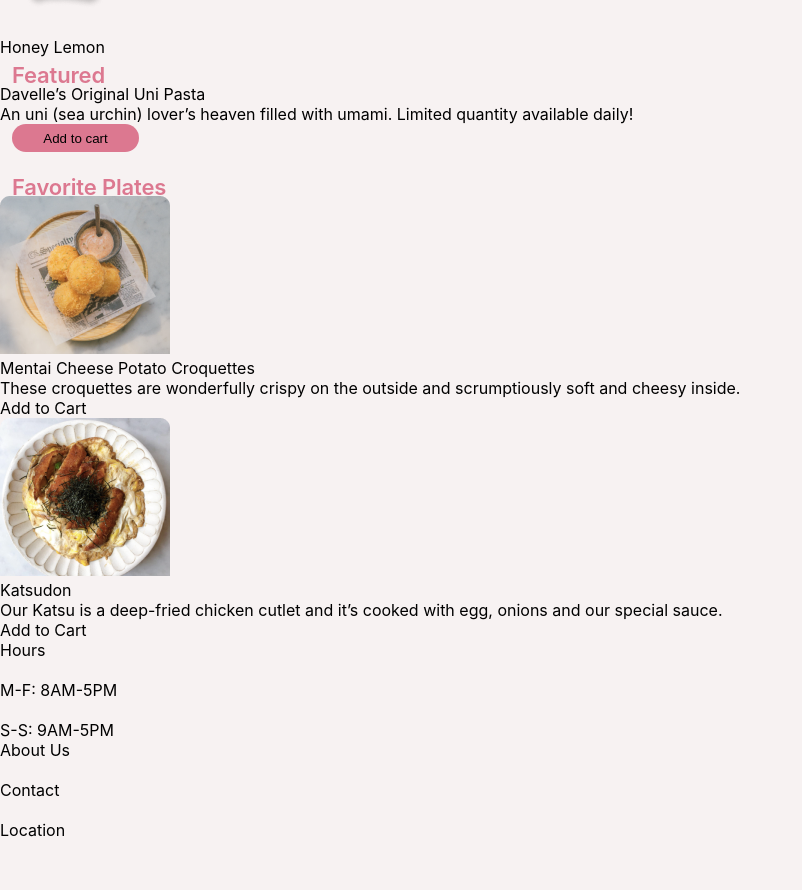
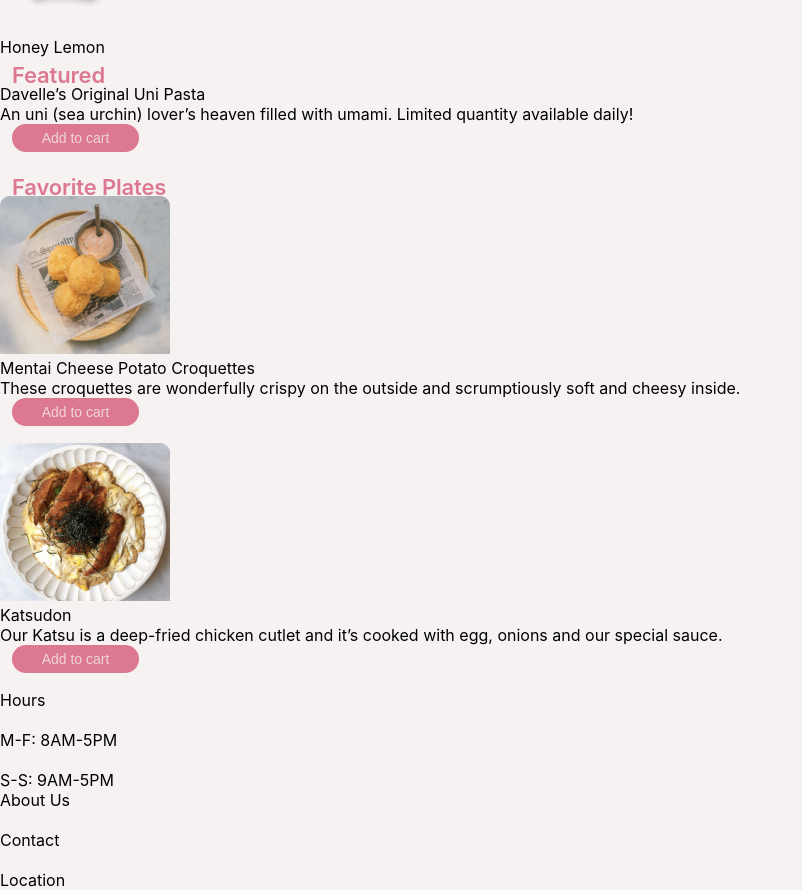
Before and after one commit to zubinsood/brunch-page, a React (Create React App) app: page / in a window 1280 px wide. Shown: the part 1265-2155 px from the top of the page, without its empty margins (0-802 px from the left). Before the commit the page ends 2105 px from the top, so only its background shows below. Built offline with nearby package versions, Linux system fonts and the light colour scheme; a web font is replaced by a local one.

Commit message:
Updates split card buttons to add to cart

```diff
--- a/src/App.tsx
+++ b/src/App.tsx
@@ -37,7 +37,7 @@ function App() {
         <Carousel />
         <HorizontalScroll items={scrollItems}/>
         <Featured title = {featuredTitle} description = {featuredCardDescription} buttonText= {featuredCardButtonText} imageUrl= {featuredCardImageUrl}/>
-        <SplitCard items={favPlates}/>
+        <SplitCard items={favPlates} buttonText= {featuredCardButtonText}/>
         <Footer/>
       </CartProvider>
     </ThemeProvider>
--- a/src/components/SingleCard.tsx
+++ b/src/components/SingleCard.tsx
@@ -1,13 +1,16 @@
 import React from 'react'
+import { useCart } from '../contexts/CartContext';
+import Button from './Button';
 
 interface SingleCardProps {
     id: number;
     imageUrl: string;
     title: string;
     text: string;
+    buttonText: string;
   }
 
-  const SingleCard: React.FC<SingleCardProps> = ({ id, imageUrl, title, text }) => {
+  const SingleCard: React.FC<SingleCardProps> = ({ id, imageUrl, title, text, buttonText }) => {
     const bodyClass = `single-card-${id}-body`;
 
   return (
@@ -16,9 +19,10 @@ interface SingleCardProps {
         <div className={bodyClass}>
             <div className='single-card-body-title'>{title}</div>
             <p className='single-card-body-text'>{text}</p>
-            <div className='single-card-button'>
+            <Button buttonText={buttonText}/>
+            {/* <div className='single-card-button'>
                 <div className='single-card-button-text'>Add to Cart</div>
-            </div>
+            </div> */}
         </div>
     </div>
   )
--- a/src/components/SplitCard.tsx
+++ b/src/components/SplitCard.tsx
@@ -3,15 +3,16 @@ import SingleCard from './SingleCard'
 
 interface SplitCardProps {
     items: { imageUrl: string; name: string; text: string }[];
+    buttonText: string;
 }
 
-const SplitCard: React.FC<SplitCardProps> = ({ items }) => {
+const SplitCard: React.FC<SplitCardProps> = ({ items, buttonText }) => {
     return (
     <div className='split-card-component'>
         <div className='split-card-title'>Favorite Plates</div>
         <div className='split-card-container'>
         {items.map((item, index) => (
-          <SingleCard key={index} id={index} imageUrl={item.imageUrl} title={item.name} text={item.text} />
+          <SingleCard key={index} id={index} imageUrl={item.imageUrl} title={item.name} text={item.text} buttonText={buttonText} />
         ))}
         </div>
     </div>
--- a/src/index.css
+++ b/src/index.css
@@ -80,6 +80,8 @@ code {
   flex-shrink: 0;
   border-radius: 100px;
   background: var(--button-bg);
+  color: var(--button-text);
+  font-size: 14px;
   margin: 0px 224px 17px 12px;
 }
 
--- a/src/styles/splitcard.css
+++ b/src/styles/splitcard.css
@@ -94,25 +94,16 @@
     letter-spacing: -0.165px;
 }
 
-.single-card-1-body > .single-card-button {
+.single-card-0-body > .read-more-button {
+    width: 82px;
+    height: 28px;
+    margin: 0px 78px 12px 10px;
+    font-size: 11px;
+}
+
+.single-card-1-body > .read-more-button {
     width: 82px;
     height: 28px;
     margin: 25.5px 79px 12px 9px;
-    flex-shrink: 0;
-    border-radius: 100px;
-    background: var(--button-bg);
-    display: flex;
-    align-items: center;
-    justify-content: center;
+    font-size: 11px;
 }
-
-.single-card-button-text {
-    color: var(--button-text);
-    font-feature-settings: 'clig' off, 'liga' off;
-    font-family: SF Pro Text;
-    font-size: 11px;
-    font-style: normal;
-    font-weight: 600;
-    line-height: normal;
-    letter-spacing: -0.165px;
-}
```
